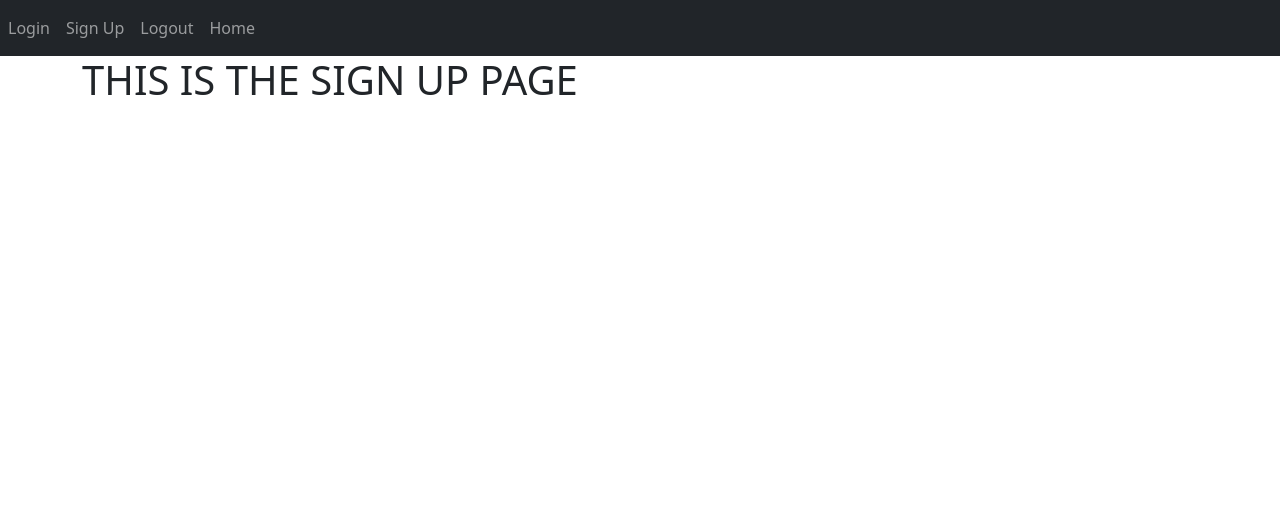
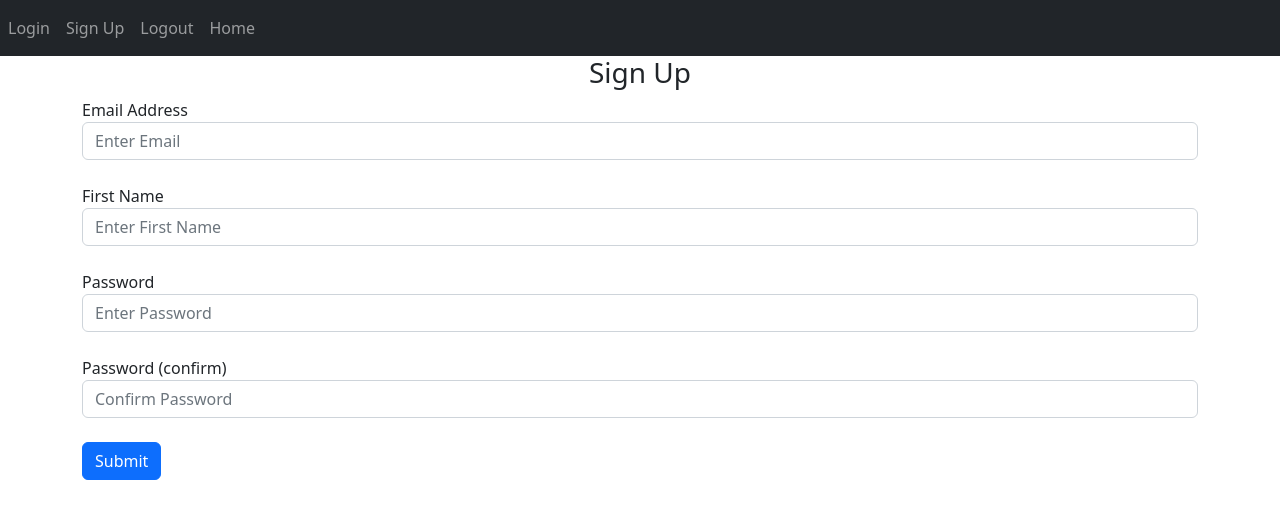
Before and after one commit to Wancho305/Python-WebApp, a Flask app: page /sign-up in a window 1280 px wide. Shown: the top 519 px of the page. Run offline with Flask 2, Linux system fonts and the light colour scheme.

Commit message:
Intial setup up to "GET" "POST" Requests

```diff
--- a/website/auth.py
+++ b/website/auth.py
@@ -1,8 +1,10 @@
-from flask import Blueprint , render_template
+from crypt import methods
+from operator import methodcaller
+from flask import Blueprint , render_template, request
 
 auth = Blueprint('auth', __name__)
 
-@auth.route('/login')
+@auth.route('/login', methods=['GET', 'POST'])
 def login():
   return render_template("login.html")
 
@@ -10,6 +12,24 @@ def login():
 def logout():
   return "<p>Logout</p>"
 
-@auth.route('/sign-up')
+@auth.route('/sign-up', methods=['GET', 'POST'])
 def sign_up():
+  if request.method == 'POST':
+    email  = request.form.get('email')
+    firstName = request.form.get('fistName')
+    password1 = request.form.get('password1')
+    password2 = request.form.get('password2')
+
+    if len(email) < 4:
+      pass
+    elif len(firstName) < 2:
+      pass
+    elif password1 != password2:
+      pass
+    else:
+      # add user to database
+      pass
+
+
+
   return render_template("sign_up.html")
--- a/website/templates/sign_up.html
+++ b/website/templates/sign_up.html
@@ -1,4 +1,51 @@
 {% extends "base.html" %} {% block title%}Sign Up{% endblock %} {% block
 content%}
-<h1>THIS IS THE SIGN UP PAGE</h1>
+<form method="post">
+  <h3 align="center">Sign Up</h3>
+  <div class="form-group">
+    <label for="email">Email Address</label>
+    <input
+      type="email"
+      class="form-control"
+      id="email"
+      name="email"
+      placeholder="Enter Email"
+    />
+  </div>
+  <br />
+  <div class="form-group">
+    <label for="firstName">First Name</label>
+    <input
+      type="text"
+      class="form-control"
+      id="firstName"
+      name="firstName"
+      placeholder="Enter First Name"
+    />
+  </div>
+  <br />
+  <div class="form-group">
+    <label for="password1">Password</label>
+    <input
+      type="password"
+      class="form-control"
+      id="password1"
+      name="password1"
+      placeholder="Enter Password"
+    />
+  </div>
+  <br />
+  <div class="form-group">
+    <label for="password2">Password (confirm)</label>
+    <input
+      type="password"
+      class="form-control"
+      id="password2"
+      name="password2"
+      placeholder="Confirm Password"
+    />
+  </div>
+  <br />
+  <button type="submit" class="btn btn-primary">Submit</button>
+</form>
 {% endblock %}
```
Also changed, not shown: website/templates/login.html (+26 -1 lines).
